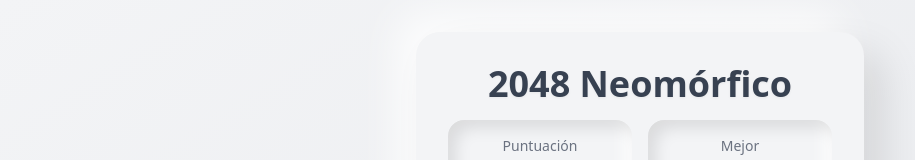
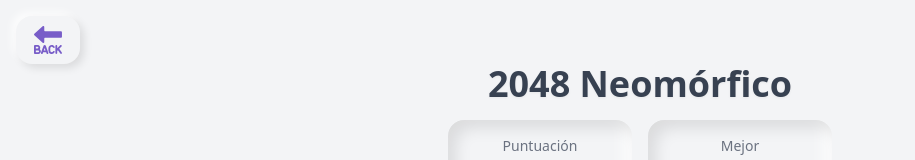
Before and after one commit to junior-pacheco/Finance, a React (Vite) app: page /Game2048 in a window 1280 px wide. Shown: the top 160 px of the page, without its empty margins (0-915 px from the left). Built offline with nearby package versions, Linux system fonts and the light colour scheme.

Commit message:
fix styles,add button back view gamer

```diff
--- a/src/App.jsx
+++ b/src/App.jsx
@@ -8,7 +8,7 @@ import MinesweeperGame from './components/MinesweeperGame';
 
 const App = () => {
   return (
-      <div className='h-[100vh] bg-gray-900'>
+      <div className='h-[100vh]'>
         {/* <main> */}
         <Routes>
             <Route path="/" element={<Portal/>} />
--- a/src/components/Game2048.tsx
+++ b/src/components/Game2048.tsx
@@ -2,6 +2,7 @@
 
 import { Button } from "@nextui-org/react"
 import { useState, useEffect, useCallback } from "react"
+import { useNavigate } from "react-router-dom"
 
 type Board = (number | null)[][]
 type Direction = "UP" | "DOWN" | "LEFT" | "RIGHT"
@@ -246,10 +247,20 @@ export default function Game2048() {
     if (value < 1000) return "text-xl"
     return "text-lg"
   }
+  const navigate = useNavigate()
 
   return (
-    <div className="min-h-screen bg-gradient-to-br from-gray-100 to-gray-200 flex items-center justify-center p-4">
-      <div className="bg-gray-100 rounded-3xl shadow-[20px_20px_40px_rgba(0,0,0,0.1),-20px_-20px_40px_rgba(255,255,255,0.8)] p-8 max-w-md w-full">
+    <div className="min-h-screen  flex items-center justify-center p-4">
+                {/* Back Button */}
+        <div className="absolute top-4 left-4 z-10">
+          <button
+              onClick={() => navigate('/')}
+            className="flex items-center gap-2 px-4 py-2 bg-gray-100 rounded-2xl shadow-[4px_4px_8px_rgba(0,0,0,0.1),-4px_-4px_8px_rgba(255,255,255,0.8)] hover:shadow-[2px_2px_4px_rgba(0,0,0,0.1),-2px_-2px_4px_rgba(255,255,255,0.8)] active:scale-95 transition-all duration-200 text-gray-700 font-medium"
+          >
+            <svg xmlns="http://www.w3.org/2000/svg" width="2em" height="2em" viewBox="0 0 32 32"><path fill="#785DC8" d="m2.36 11.23l8.31 7.57c.61.56 1.6.12 1.6-.71v-3.63c0-.35.29-.64.64-.64h15.86c.66 0 1.19-.53 1.19-1.19V8.42c0-.66-.53-1.19-1.19-1.19H12.91c-.35 0-.64-.29-.64-.64V2.96c0-.83-.99-1.27-1.6-.71L2.36 9.82a.946.946 0 0 0 0 1.41m13.97 17.53l-2.54-6.95c-.16-.49-.62-.81-1.13-.81s-.97.32-1.12.79l-2.57 6.98c-.18.48.07 1 .55 1.18c.1.03.21.05.32.05c.37 0 .73-.23.86-.6l.41-1.13c.04.01.08.01.12.01h2.87c.03 0 .07 0 .1-.01l.41 1.12c.18.48.7.73 1.18.55c.47-.17.71-.7.54-1.18m-4.54-2.32l.87-2.38l.86 2.38zm-3.56-2.73c0 .53-.15 1.02-.41 1.43a2.7 2.7 0 0 1 1.07 2.15c0 1.38-1.05 2.54-2.4 2.69c-.04.01-.09.02-.13.01c-.06.01-.12.01-.18.01H2.92a.92.92 0 0 1-.92-.93v-7.16c0-.5.41-.91.92-.91h2.6c.1 0 .19 0 .27.01l.19.03c1.28.22 2.25 1.34 2.25 2.67m-2.7-.87H3.84v1.74h1.68c.48 0 .88-.39.88-.87a.87.87 0 0 0-.87-.87m-1.69 3.57v1.74h2.35a.87.87 0 0 0 0-1.74zm18.76 1.94a3.308 3.308 0 0 1-6.17-1.66v-2.38c0-1.83 1.48-3.31 3.31-3.31c1.18 0 2.28.64 2.87 1.65c.26.44.1 1-.33 1.26c-.44.26-1 .11-1.26-.33a1.5 1.5 0 0 0-1.28-.74c-.8 0-1.47.66-1.47 1.47v2.38c0 .81.67 1.47 1.47 1.47c.53 0 1.01-.28 1.28-.74c.26-.43.81-.59 1.26-.33c.42.26.58.82.32 1.26m4.63-3.48l2.6 3.68c.29.42.2.99-.23 1.29c-.42.29-.99.19-1.28-.22l-2.41-3.42l-.69.69v2.2c0 .51-.41.92-.92.92s-.92-.41-.92-.92v-7.17c0-.51.41-.92.92-.92s.92.41.92.92v2.37l3.01-3.02c.36-.36.94-.36 1.3 0s.36.94 0 1.3z"/></svg>
+          </button>
+        </div>
+      <div className=" p-8 max-w-md w-full">
         {/* Header */}
         <div className="text-center mb-6">
           <h1 className="text-4xl font-bold text-gray-700 mb-4 drop-shadow-sm">2048 Neomórfico</h1>
--- a/src/components/MemoryGame.jsx
+++ b/src/components/MemoryGame.jsx
@@ -1,6 +1,7 @@
 "use client"
 
 import { useState, useEffect } from "react"
+import { useNavigate } from "react-router-dom"
 
 const THEMES = {
   animales: {
@@ -161,9 +162,19 @@ export default function MemoryGame() {
     const secs = seconds % 60
     return `${mins}:${secs.toString().padStart(2, "0")}`
   }
+  const navigate = useNavigate()
 
 return (
   <div className="min-h-screen flex justify-center items-center bg-gray-100" style={{ backgroundColor: "#f0f0f3" }}>
+          {/* Back Button */}
+        <div className="absolute top-4 left-4 z-10">
+          <button
+              onClick={() => navigate('/')}
+            className="flex items-center gap-2 px-4 py-2 bg-gray-100 rounded-2xl shadow-[4px_4px_8px_rgba(0,0,0,0.1),-4px_-4px_8px_rgba(255,255,255,0.8)] hover:shadow-[2px_2px_4px_rgba(0,0,0,0.1),-2px_-2px_4px_rgba(255,255,255,0.8)] active:scale-95 transition-all duration-200 text-gray-700 font-medium"
+          >
+            <svg xmlns="http://www.w3.org/2000/svg" width="2em" height="2em" viewBox="0 0 32 32"><path fill="#785DC8" d="m2.36 11.23l8.31 7.57c.61.56 1.6.12 1.6-.71v-3.63c0-.35.29-.64.64-.64h15.86c.66 0 1.19-.53 1.19-1.19V8.42c0-.66-.53-1.19-1.19-1.19H12.91c-.35 0-.64-.29-.64-.64V2.96c0-.83-.99-1.27-1.6-.71L2.36 9.82a.946.946 0 0 0 0 1.41m13.97 17.53l-2.54-6.95c-.16-.49-.62-.81-1.13-.81s-.97.32-1.12.79l-2.57 6.98c-.18.48.07 1 .55 1.18c.1.03.21.05.32.05c.37 0 .73-.23.86-.6l.41-1.13c.04.01.08.01.12.01h2.87c.03 0 .07 0 .1-.01l.41 1.12c.18.48.7.73 1.18.55c.47-.17.71-.7.54-1.18m-4.54-2.32l.87-2.38l.86 2.38zm-3.56-2.73c0 .53-.15 1.02-.41 1.43a2.7 2.7 0 0 1 1.07 2.15c0 1.38-1.05 2.54-2.4 2.69c-.04.01-.09.02-.13.01c-.06.01-.12.01-.18.01H2.92a.92.92 0 0 1-.92-.93v-7.16c0-.5.41-.91.92-.91h2.6c.1 0 .19 0 .27.01l.19.03c1.28.22 2.25 1.34 2.25 2.67m-2.7-.87H3.84v1.74h1.68c.48 0 .88-.39.88-.87a.87.87 0 0 0-.87-.87m-1.69 3.57v1.74h2.35a.87.87 0 0 0 0-1.74zm18.76 1.94a3.308 3.308 0 0 1-6.17-1.66v-2.38c0-1.83 1.48-3.31 3.31-3.31c1.18 0 2.28.64 2.87 1.65c.26.44.1 1-.33 1.26c-.44.26-1 .11-1.26-.33a1.5 1.5 0 0 0-1.28-.74c-.8 0-1.47.66-1.47 1.47v2.38c0 .81.67 1.47 1.47 1.47c.53 0 1.01-.28 1.28-.74c.26-.43.81-.59 1.26-.33c.42.26.58.82.32 1.26m4.63-3.48l2.6 3.68c.29.42.2.99-.23 1.29c-.42.29-.99.19-1.28-.22l-2.41-3.42l-.69.69v2.2c0 .51-.41.92-.92.92s-.92-.41-.92-.92v-7.17c0-.51.41-.92.92-.92s.92.41.92.92v2.37l3.01-3.02c.36-.36.94-.36 1.3 0s.36.94 0 1.3z"/></svg>
+          </button>
+        </div>
     <div className="container mx-auto px-4 py-8 flex flex-col md:flex-row md:items-start md:justify-center gap-8">
 
       {/* Panel Izquierdo (Header, Stats, Temática, Botón, Victoria) */}
--- a/src/components/MinesweeperGame.tsx
+++ b/src/components/MinesweeperGame.tsx
@@ -1,6 +1,7 @@
 "use client"
 
 import { useState, useEffect, useCallback } from "react"
+import { Router, useNavigate } from "react-router-dom"
 
 type CellState = {
   isMine: boolean
@@ -14,6 +15,7 @@ type GameState = "playing" | "won" | "lost"
 const ROWS = 9
 const COLS = 9
 const MINES = 10
+
 
 export default function MinesweeperGame() {
   const [board, setBoard] = useState<CellState[][]>([])
@@ -224,9 +226,20 @@ export default function MinesweeperGame() {
   }
 
   const getGridCols = () => "grid-cols-9"
+  const navigate = useNavigate()
 
   return (
-    <div className="min-h-screen bg-gradient-to-br from-gray-100 to-gray-200 flex items-center justify-center p-4">
+    <div className="min-h-screen flex items-center justify-center p-4 relative">
+      {/* Back Button */}
+        <div className="absolute top-4 left-4 z-10">
+          <button
+              onClick={() => navigate('/')}
+            className="flex items-center gap-2 px-4 py-2 bg-gray-100 rounded-2xl shadow-[4px_4px_8px_rgba(0,0,0,0.1),-4px_-4px_8px_rgba(255,255,255,0.8)] hover:shadow-[2px_2px_4px_rgba(0,0,0,0.1),-2px_-2px_4px_rgba(255,255,255,0.8)] active:scale-95 transition-all duration-200 text-gray-700 font-medium"
+          >
+            <svg xmlns="http://www.w3.org/2000/svg" width="2em" height="2em" viewBox="0 0 32 32"><path fill="#785DC8" d="m2.36 11.23l8.31 7.57c.61.56 1.6.12 1.6-.71v-3.63c0-.35.29-.64.64-.64h15.86c.66 0 1.19-.53 1.19-1.19V8.42c0-.66-.53-1.19-1.19-1.19H12.91c-.35 0-.64-.29-.64-.64V2.96c0-.83-.99-1.27-1.6-.71L2.36 9.82a.946.946 0 0 0 0 1.41m13.97 17.53l-2.54-6.95c-.16-.49-.62-.81-1.13-.81s-.97.32-1.12.79l-2.57 6.98c-.18.48.07 1 .55 1.18c.1.03.21.05.32.05c.37 0 .73-.23.86-.6l.41-1.13c.04.01.08.01.12.01h2.87c.03 0 .07 0 .1-.01l.41 1.12c.18.48.7.73 1.18.55c.47-.17.71-.7.54-1.18m-4.54-2.32l.87-2.38l.86 2.38zm-3.56-2.73c0 .53-.15 1.02-.41 1.43a2.7 2.7 0 0 1 1.07 2.15c0 1.38-1.05 2.54-2.4 2.69c-.04.01-.09.02-.13.01c-.06.01-.12.01-.18.01H2.92a.92.92 0 0 1-.92-.93v-7.16c0-.5.41-.91.92-.91h2.6c.1 0 .19 0 .27.01l.19.03c1.28.22 2.25 1.34 2.25 2.67m-2.7-.87H3.84v1.74h1.68c.48 0 .88-.39.88-.87a.87.87 0 0 0-.87-.87m-1.69 3.57v1.74h2.35a.87.87 0 0 0 0-1.74zm18.76 1.94a3.308 3.308 0 0 1-6.17-1.66v-2.38c0-1.83 1.48-3.31 3.31-3.31c1.18 0 2.28.64 2.87 1.65c.26.44.1 1-.33 1.26c-.44.26-1 .11-1.26-.33a1.5 1.5 0 0 0-1.28-.74c-.8 0-1.47.66-1.47 1.47v2.38c0 .81.67 1.47 1.47 1.47c.53 0 1.01-.28 1.28-.74c.26-.43.81-.59 1.26-.33c.42.26.58.82.32 1.26m4.63-3.48l2.6 3.68c.29.42.2.99-.23 1.29c-.42.29-.99.19-1.28-.22l-2.41-3.42l-.69.69v2.2c0 .51-.41.92-.92.92s-.92-.41-.92-.92v-7.17c0-.51.41-.92.92-.92s.92.41.92.92v2.37l3.01-3.02c.36-.36.94-.36 1.3 0s.36.94 0 1.3z"/></svg>
+          </button>
+        </div>
+
       <div className="bg-gray-100 rounded-3xl shadow-[20px_20px_40px_rgba(0,0,0,0.1),-20px_-20px_40px_rgba(255,255,255,0.8)] p-8 max-w-4xl w-full">
         {/* Header */}
         <div className="text-center mb-6">
--- a/src/components/portal.jsx
+++ b/src/components/portal.jsx
@@ -35,9 +35,10 @@ export default function Portal() {
   return (
     <div className="min-h-screen bg-gradient-to-br from-gray-100 to-gray-200 flex items-center justify-center p-4">
       <div className="w-full max-w-6xl">
+
         {/* Header */}
         <div className="text-center mb-12">
-          <h1 className="text-5xl font-bold text-gray-700 mb-4 drop-shadow-sm">
+          <h1 className="2xl:text-5xl md:text-3xl text-3xl font-bold text-gray-700 mb-4 drop-shadow-sm">
             Portal de Juegos Neomórfico
           </h1>
           <p className="text-gray-600 text-lg max-w-2xl mx-auto">
```
